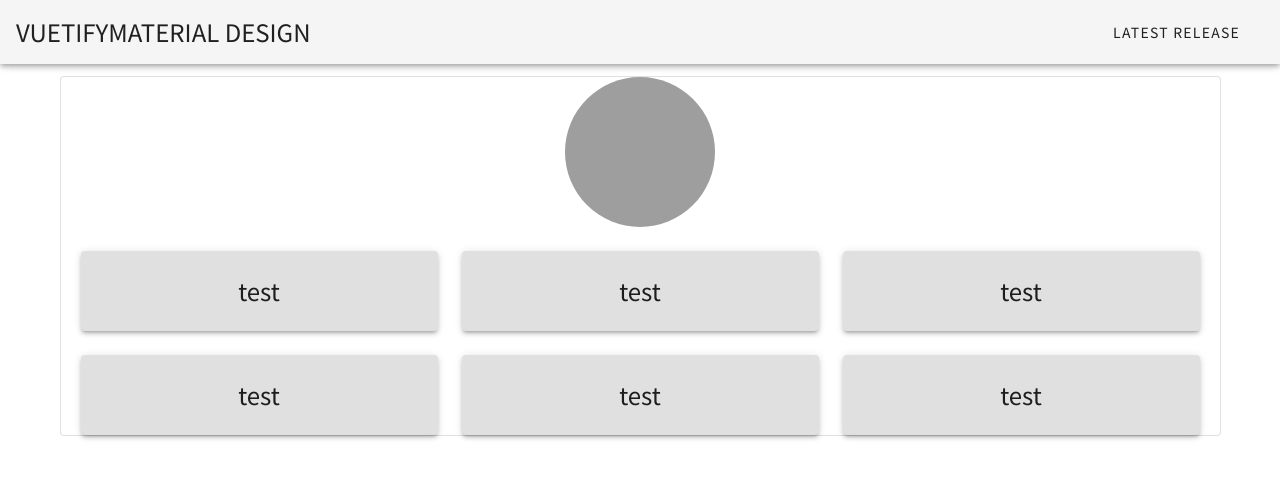
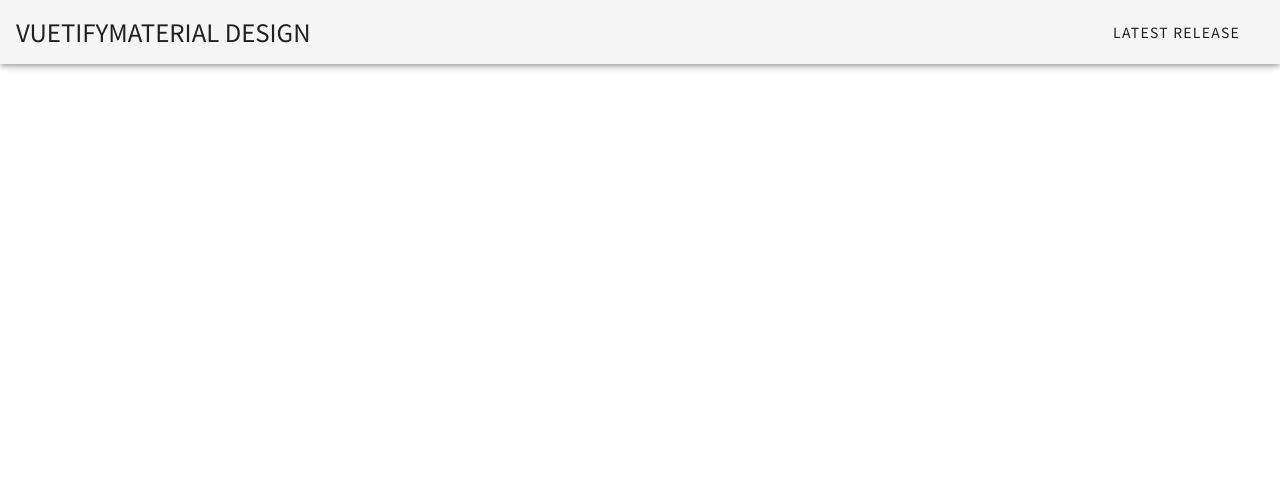
Before and after one commit to kingdom84521/FoodDelivery_FRONTEND, a Vue app in the folder client/: page /dashboard in a window 1280 px wide. Shown: the top 478 px of the page. Built offline with nearby package versions, Linux system fonts and the light colour scheme.

Commit message:
reset dashboard works

```diff
--- a/client/src/components/dashboard/featureGroup/featureSquare.vue
+++ /dev/null
@@ -1,76 +0,0 @@
-<template>
-          <v-col
-            cols="4"
-          >
-            <v-card
-                flat
-                color="grey lighten-2"
-                class="py-5"
-                elevation="3"
-                @mouseenter="hoverHandler( 'enter' )"
-                @mouseleave="hoverHandler( 'leave' )"
-                @click="clickHandler( to )"
-            >
-                <v-row
-                    justify="center"
-                >
-                    <v-card-title class="headline">
-                        {{ title }}
-                    </v-card-title>
-                </v-row>
-                <v-row
-                    justify="center"
-                >
-                    <v-expand-transition>
-                        <div v-if="hover">
-                            <v-card-text class="grey--text">
-                                {{ description }}
-                            </v-card-text>
-                        </div>
-                    </v-expand-transition>
-                </v-row>
-            </v-card>
-          </v-col>
-</template>
-
-<script>
-export default {
-    props: {
-        title: {
-            type: String,
-            required: true
-        },
-        description: {
-            type: String,
-            required: true
-        },
-        to: {
-            type: String,
-            required: true
-        }
-    },
-    data: () => {
-        return {
-            hover: false,
-        }
-    },
-    methods: {
-        hoverHandler( status ) {
-            if ( status == "enter" )
-            {
-                this.hover = true ;
-            }
-            else if ( status == "leave" )
-            {
-                this.hover = false ;
-            }
-        },
-        clickHandler( position ) {
-            this.$router.push( position )
-        }
-    }
-}
-</script>
-
-<style>
-</style>
--- a/client/src/components/dashboard/featureGroup/main.vue
+++ /dev/null
@@ -1,38 +0,0 @@
-<template>
-  <v-container>
-      <v-slide-y-reverse-transition group>
-          <v-row
-            class="mx-2"
-            :key="`group`"
-          >
-            <feature-square
-                v-for="( element, index ) in data"
-                :key="index"
-                :title="element.title"
-                :description="element.description"
-                :to="element.route"
-            />
-          </v-row>
-      </v-slide-y-reverse-transition>
-  </v-container>
-</template>
-
-<script>
-import FeatureSquare from "@/components/dashboard/featureGroup/featureSquare"
-
-export default {
-    components: {
-        FeatureSquare
-    },
-    props: {
-        data: {
-            type: Array || Object,
-            required: true
-        }
-    }
-}
-</script>
-
-<style>
-
-</style>
--- a/client/src/views/dashboard.vue
+++ b/client/src/views/dashboard.vue
@@ -1,32 +1,5 @@
 <template>
   <v-container>
-      <v-row>
-          <v-col
-            cols="12"
-          >
-            <v-card outlined class="text-center">
-                <v-row
-                    justify="center"
-                >
-                    <v-col
-                      cols="6"
-                    >
-                        <v-avatar
-                            color="grey"
-                            size="150"
-                        >
-                            <v-img src="@/assets/logo.png"/>
-                        </v-avatar>
-                    </v-col>
-                </v-row>
-                <v-row>
-                    <feature-group
-                        :data="features"
-                    />
-                </v-row>
-            </v-card>
-          </v-col>
-      </v-row>
   </v-container>
 </template>
 
@@ -59,9 +32,9 @@ export default {
     },
     methods: {
         delayOne() {
-            return new Promise( ( resolve ) => {
+            return new Promise( resolve => {
                 setTimeout( () => {
-                    resolve();
+                    resolve()
                 }, 100 )
             })
         }
```
